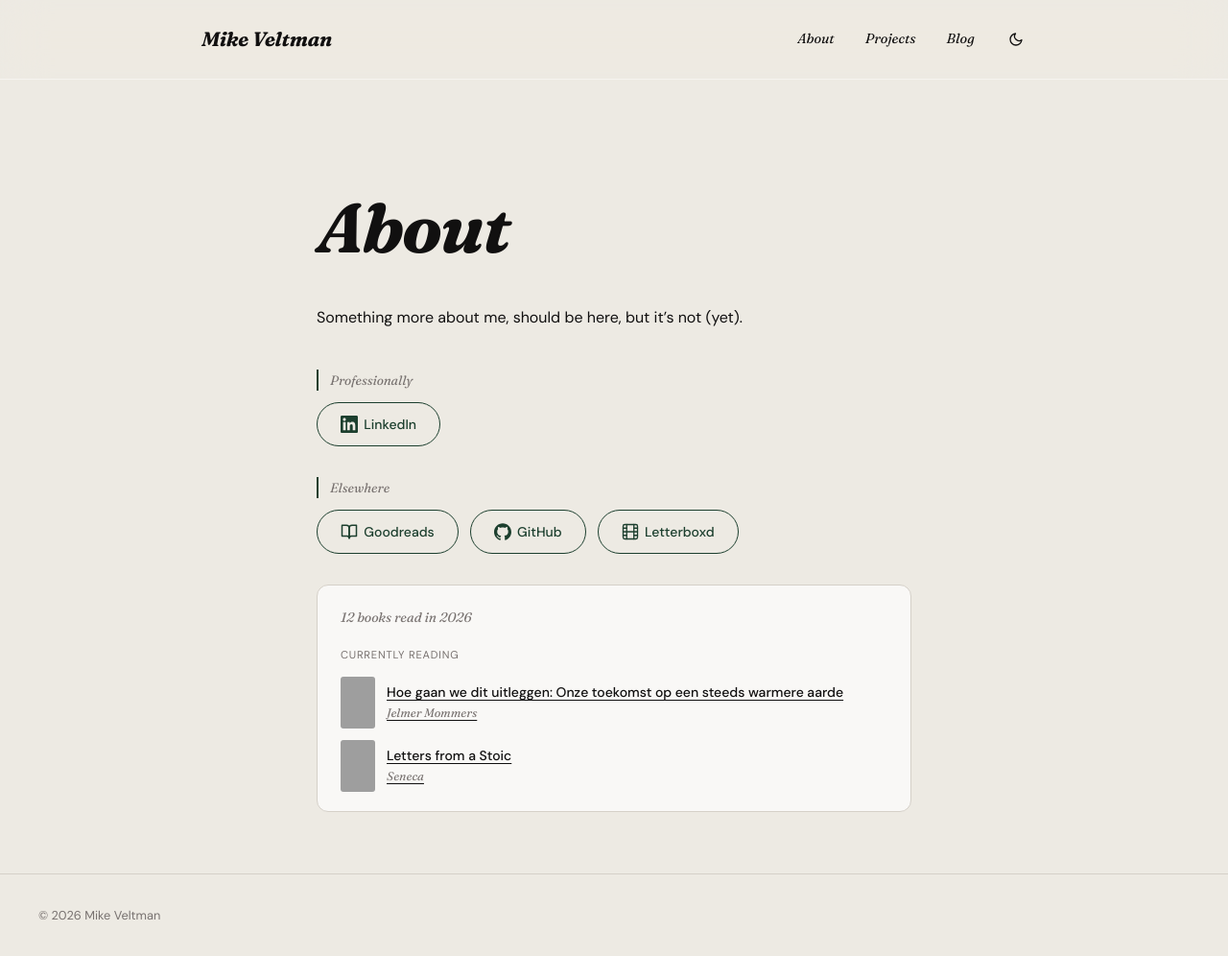
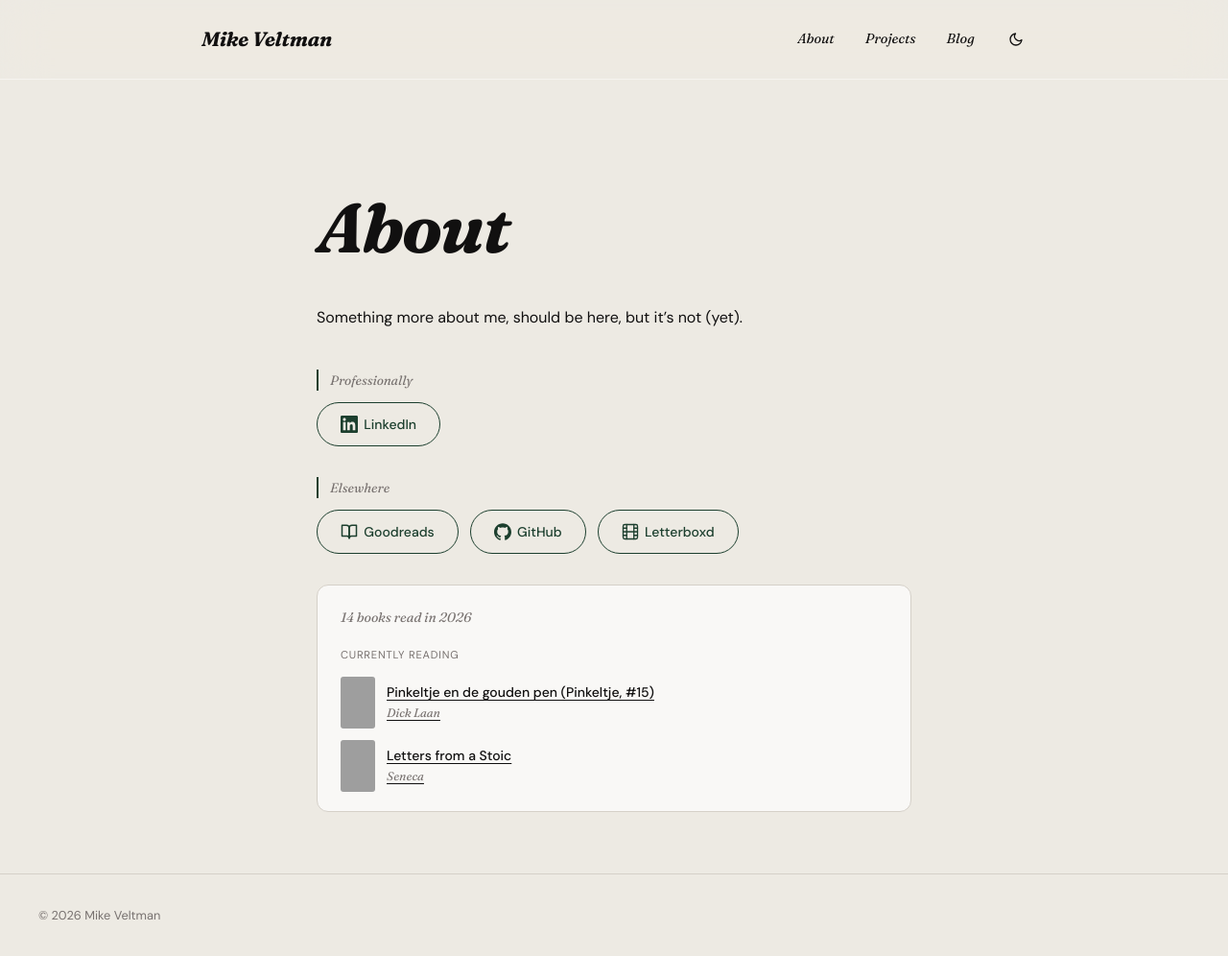
Before and after one commit to mikeveltman/mikeveltman.github.io, a Jekyll site: the page built from _pages/over.md, in a window 1280 px wide and 996 px high. Shown: the whole window at 96% size. Built offline with Jekyll 4.4.1, drawn with Linux system fonts in a browser that asks for light colours; part of the change alters nothing that is shown; grey boxes are pictures that could not be loaded.

Commit message:
Update Goodreads data

```diff
--- a/_data/goodreads.json
+++ b/_data/goodreads.json
@@ -1,12 +1,12 @@
 {
   "year": 2026,
-  "read_count": 12,
+  "read_count": 14,
   "currently_reading": [
     {
-      "title": "Hoe gaan we dit uitleggen: Onze toekomst op een steeds warmere aarde",
-      "author": "Jelmer Mommers",
-      "cover": "https://i.gr-assets.com/images/S/compressed.photo.goodreads.com/books/1555606779l/45168480._SY475_.jpg",
-      "url": "https://www.goodreads.com/review/show/8336191291?utm_medium=api&utm_source=rss",
+      "title": "Pinkeltje en de gouden pen (Pinkeltje, #15)",
+      "author": "Dick Laan",
+      "cover": "https://i.gr-assets.com/images/S/compressed.photo.goodreads.com/books/1371829404l/18108032.jpg",
+      "url": "https://www.goodreads.com/review/show/8600929087?utm_medium=api&utm_source=rss",
       "read_at": ""
     },
     {
@@ -18,6 +18,20 @@
     }
   ],
   "recent_reads": [
+    {
+      "title": "The Cat in the Hat (Cat in the Hat, #1)",
+      "author": "Dr. Seuss",
+      "cover": "https://i.gr-assets.com/images/S/compressed.photo.goodreads.com/books/1468890477l/233093._SX318_.jpg",
+      "url": "https://www.goodreads.com/review/show/8054739112?utm_medium=api&utm_source=rss",
+      "read_at": "Thu, 14 May 2026 00:00:00 +0000"
+    },
+    {
+      "title": "Hoe gaan we dit uitleggen: Onze toekomst op een steeds warmere aarde",
+      "author": "Jelmer Mommers",
+      "cover": "https://i.gr-assets.com/images/S/compressed.photo.goodreads.com/books/1555606779l/45168480._SY475_.jpg",
+      "url": "https://www.goodreads.com/review/show/8336191291?utm_medium=api&utm_source=rss",
+      "read_at": "Thu, 14 May 2026 00:00:00 +0000"
+    },
     {
       "title": "The Correspondent",
       "author": "Virginia      Evans",
@@ -45,20 +59,6 @@
       "cover": "https://i.gr-assets.com/images/S/compressed.photo.goodreads.com/books/1564025916l/44439415._SY475_.jpg",
       "url": "https://www.goodreads.com/review/show/8046697931?utm_medium=api&utm_source=rss",
       "read_at": "Wed, 18 Mar 2026 00:00:00 +0000"
-    },
-    {
-      "title": "De jongen, de mol, de vos en het paard",
-      "author": "Charlie Mackesy",
-      "cover": "https://i.gr-assets.com/images/S/compressed.photo.goodreads.com/books/1582297734l/51522027._SX318_.jpg",
-      "url": "https://www.goodreads.com/review/show/8394993635?utm_medium=api&utm_source=rss",
-      "read_at": "Sun, 1 Mar 2026 00:00:00 +0000"
-    },
-    {
-      "title": "Meisjes plagen (Alex Cross, #2)",
-      "author": "James  Patterson",
-      "cover": "https://i.gr-assets.com/images/S/compressed.photo.goodreads.com/books/1333797962l/10116963.jpg",
-      "url": "https://www.goodreads.com/review/show/8353153433?utm_medium=api&utm_source=rss",
-      "read_at": "Fri, 27 Feb 2026 00:00:00 +0000"
     }
   ]
 }
```
